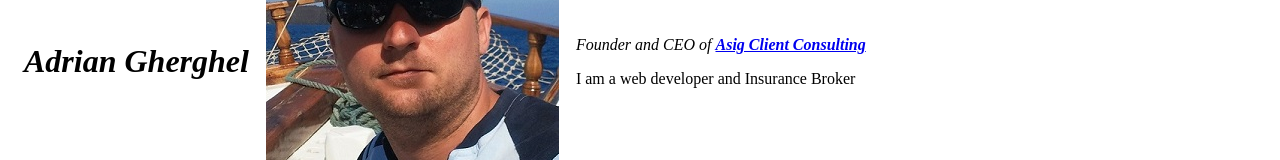
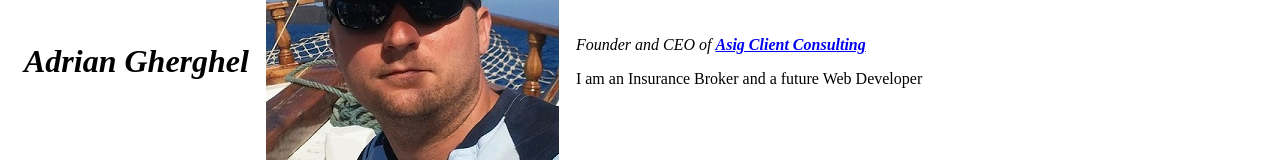
Before and after one commit to Adigh80/CV, a plain HTML site: page index.html in a window 1280 px wide. Shown: the part 143-303 px from the top of the page. Drawn offline with Linux system fonts and the light colour scheme.

Commit message:
Update index.html

```diff
--- a/index.html
+++ b/index.html
@@ -14,7 +14,7 @@
       <td> <img src="adi gherghel.jpg" alt="">  <!-- imagini --></td>
       <td>
         <p><em> Founder and CEO of <strong><a href="#">Asig Client Consulting</a></strong></em></p>
-        <p>I am a web developer and Insurance Broker</p>
+        <p>I am an Insurance Broker and a future Web Developer</p>
       </td>
     </tr>
   </table>
```
